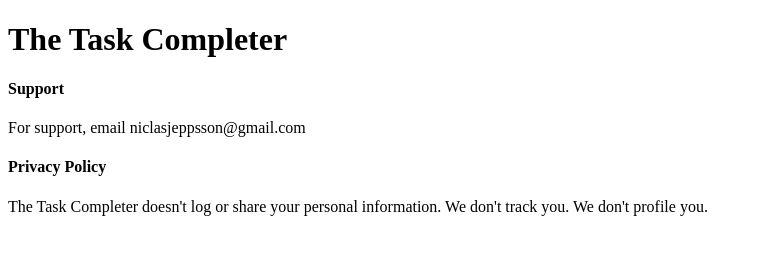
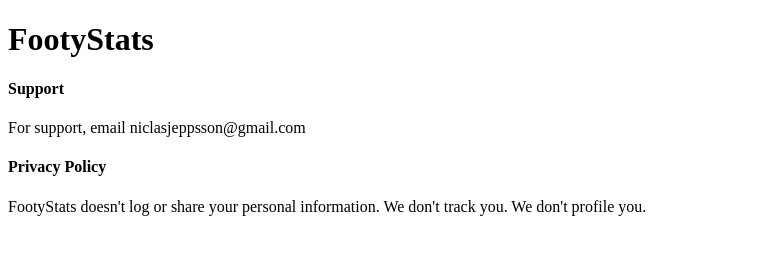
Before and after one commit to Sockerjam/sockerjam.github.io, a plain HTML site: page index.html in a window 1280 px wide. Shown: the whole page, without its empty margins (0-762 px from the left). Drawn offline with Linux system fonts and the light colour scheme.

Commit message:
Update index.html

```diff
--- a/index.html
+++ b/index.html
@@ -1,10 +1,10 @@
 <!DOCTYPE html>
 <html>
 <body>
-<h1>The Task Completer</h1>
+<h1>FootyStats</h1>
 <h4>Support</h4>
 <p>For support, email niclasjeppsson@gmail.com</p>
 <h4>Privacy Policy</h4>
-<p>The Task Completer doesn't log or share your personal information. We don't track you. We don't profile you.</p>
+<p>FootyStats doesn't log or share your personal information. We don't track you. We don't profile you.</p>
 </body>
 </html>
```
